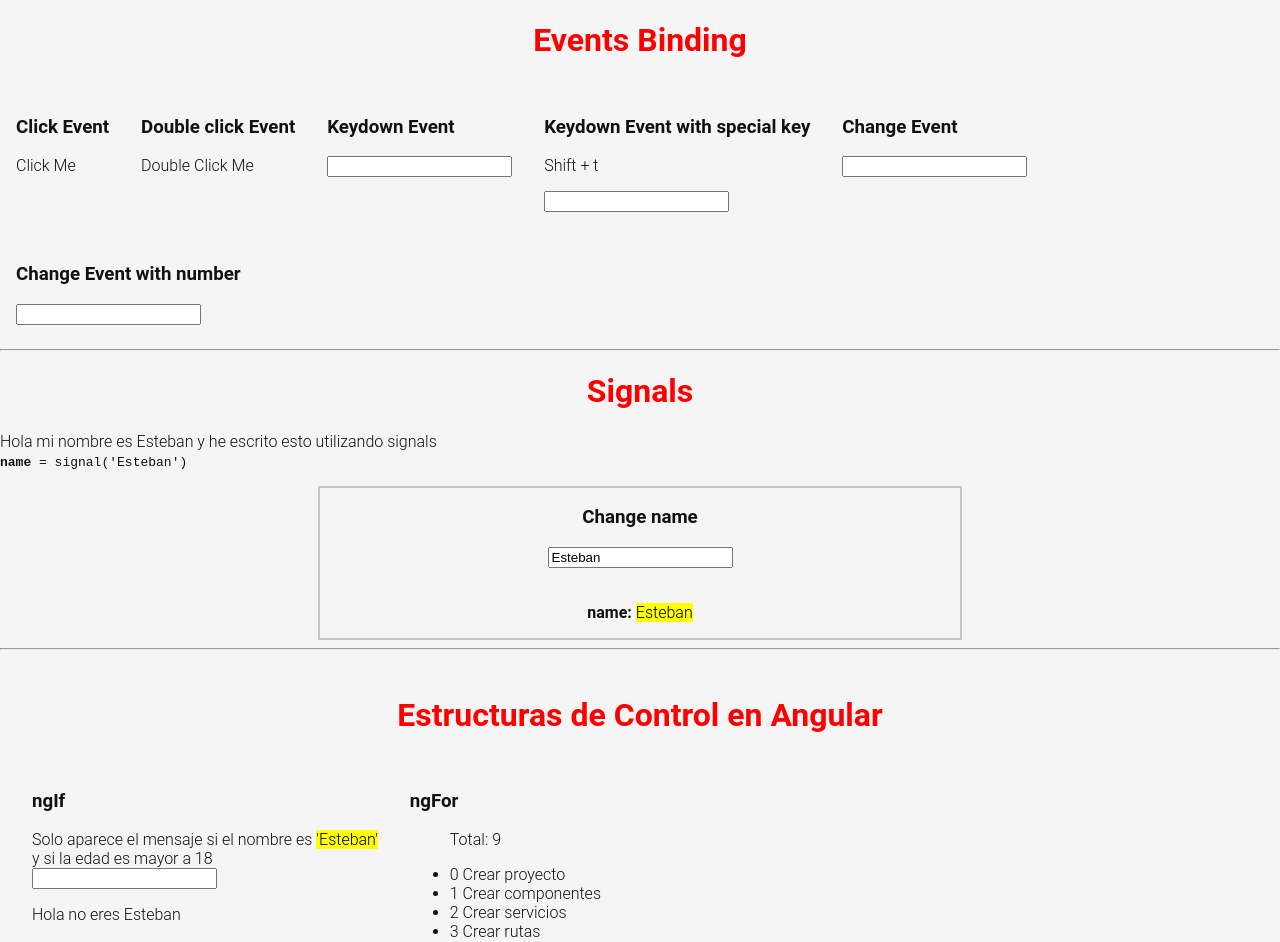
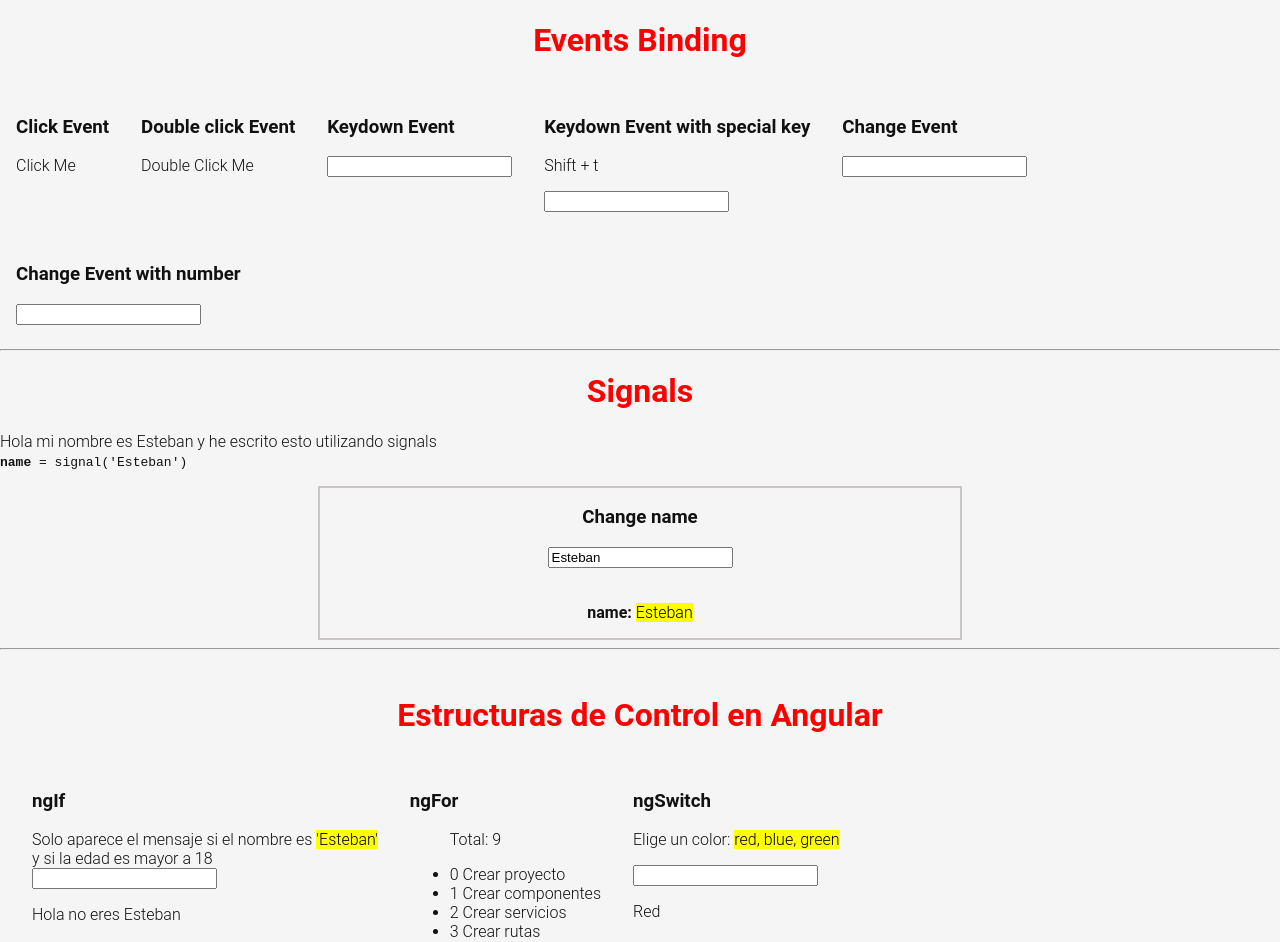
Before and after one commit to EstebanMa12/todoapp, an Angular app: page /labs in a window 1280 px wide. Shown: the top 942 px of the page. Built offline with nearby package versions, Linux system fonts and the light colour scheme.

Commit message:
Add ngSwitch color selection

```diff
--- a/src/app/pages/labs/labs.component.html
+++ b/src/app/pages/labs/labs.component.html
@@ -68,8 +68,10 @@
             </li>
           </ul>
         </div>
-        <!-- <div class="ngswitch">
+        <div class="ngswitch">
           <h3>ngSwitch</h3>
+          <!-- Write a detailed explanation -->
+          <p>Elige un color: <mark>red, blue, green</mark></p>
           <input type="text" (change)="changeColor($event)">
           <div [ngSwitch]="color()">
             <p *ngSwitchCase="'red'">Red</p>
@@ -77,6 +79,6 @@
             <p *ngSwitchCase="'green'">Green</p>
             <p *ngSwitchDefault>Default</p>
           </div>
-      </div> -->
+      </div>
 
 </div>
--- a/src/app/pages/labs/labs.component.ts
+++ b/src/app/pages/labs/labs.component.ts
@@ -44,12 +44,18 @@ export class LabsComponent {
   // Signals
   name = signal('Esteban')
   age = signal(5)
+  color = signal('red')
 
   changeAge(event:Event){
     const input = event.target as HTMLInputElement;
     const newValue = parseInt(input.value,10)
     this.age.set(newValue)
   }
+  changeColor(event:Event){
+    const input = event.target as HTMLInputElement;
+    const newValue = input.value
+    this.color.set(newValue)
+  }
 
 
 }
```
